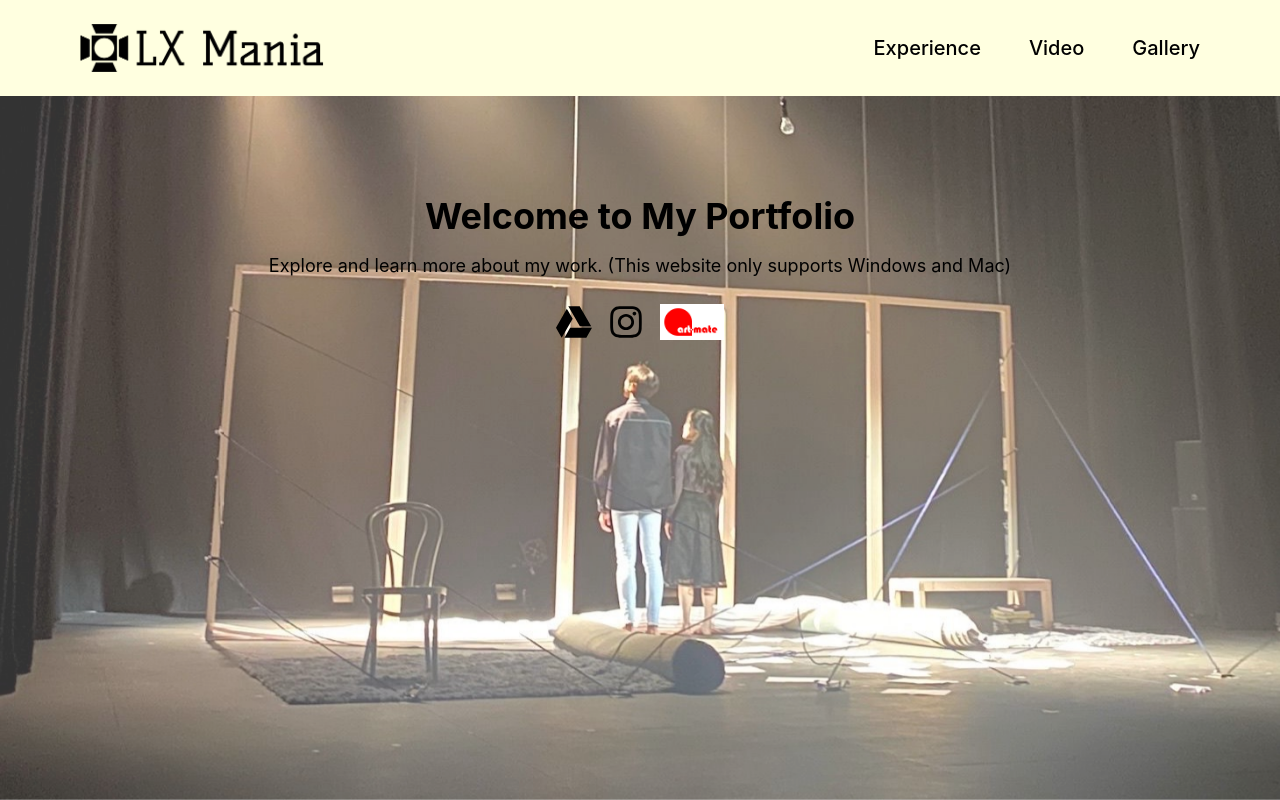
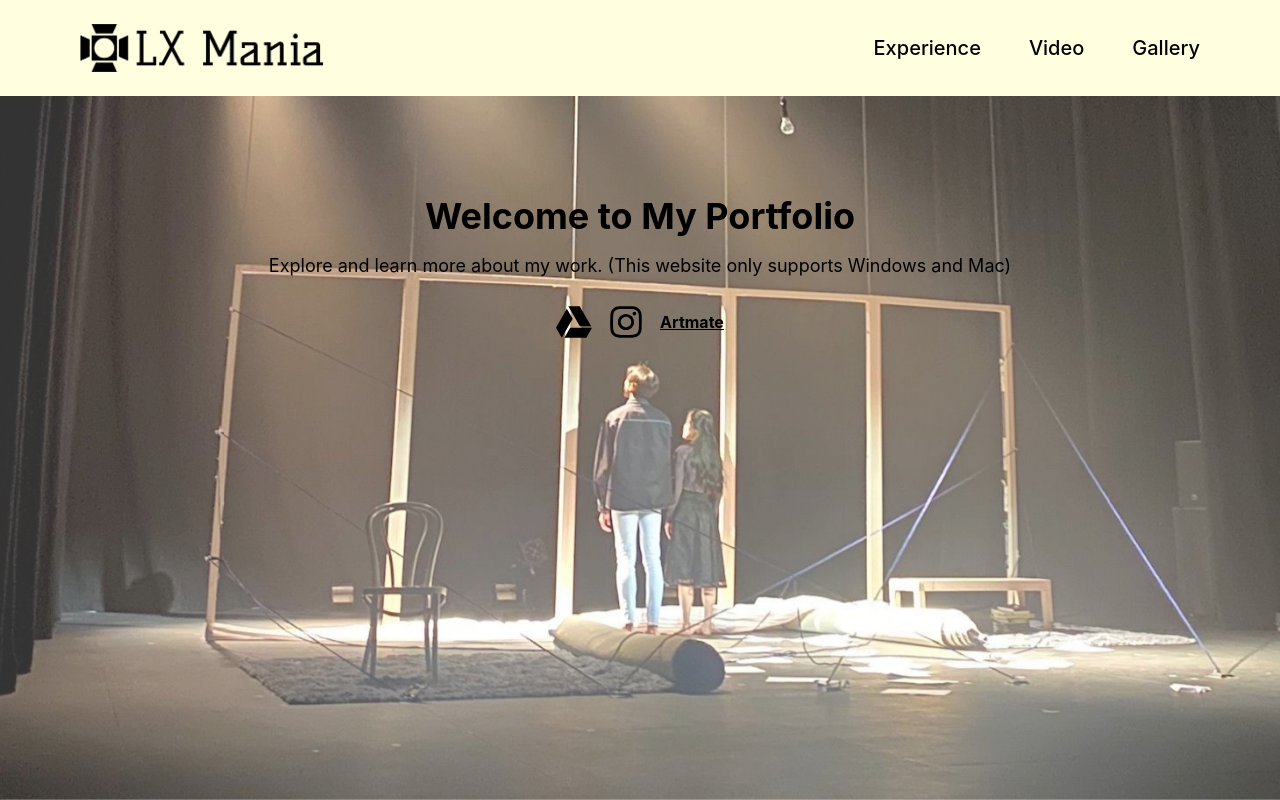
Before and after one commit to achan8877/CV, a React (Create React App) app: page / in a window 1280 px wide. Built offline with nearby package versions, Linux system fonts and the light colour scheme.

Commit message:
change artmate

```diff
--- a/src/Home.tsx
+++ b/src/Home.tsx
@@ -23,9 +23,9 @@ const Home: React.FC = () => {
             <a href="https://www.instagram.com/lx_mania_lx/" target="_blank" rel="noopener noreferrer">
               <FaInstagram className="w-full h-9 hover:text-gray-600" />
             </a>
-            <a href="https://www.art-mate.net/doc/75292?name=%E9%99%B3%E6%BE%A4%E9%8A%98" target="_blank" rel="noopener noreferrer">
-              <img src={artmate} alt="Artstation" className="w-15 h-9 hover:opacity-80" />
-            </a>
+            <button onClick={() => window.open("https://www.art-mate.net/doc/75292?name=%E9%99%B3%E6%BE%A4%E9%8A%98", "_blank")} className="focus:outline-none font-bold underline text-black hover:text-white rounded">
+              Artmate
+            </button>
           </div>
 
         </section>
```
